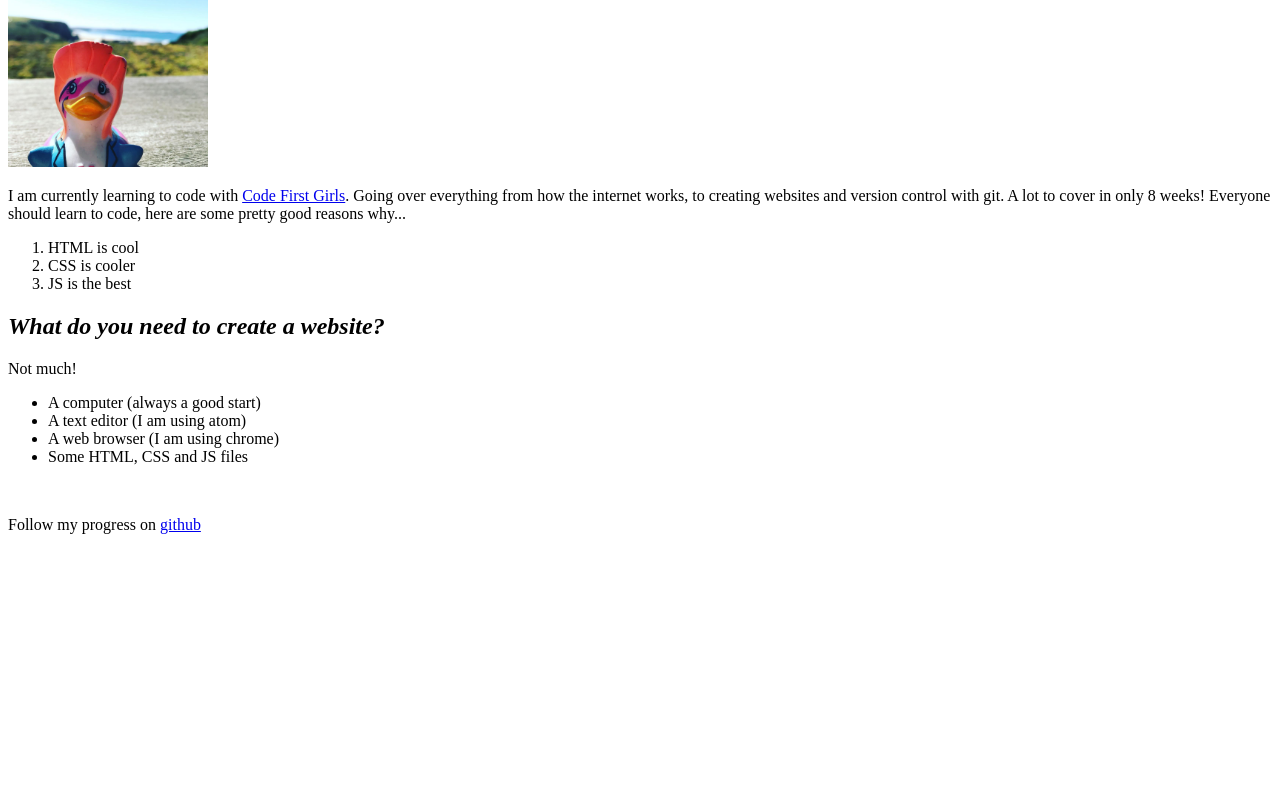
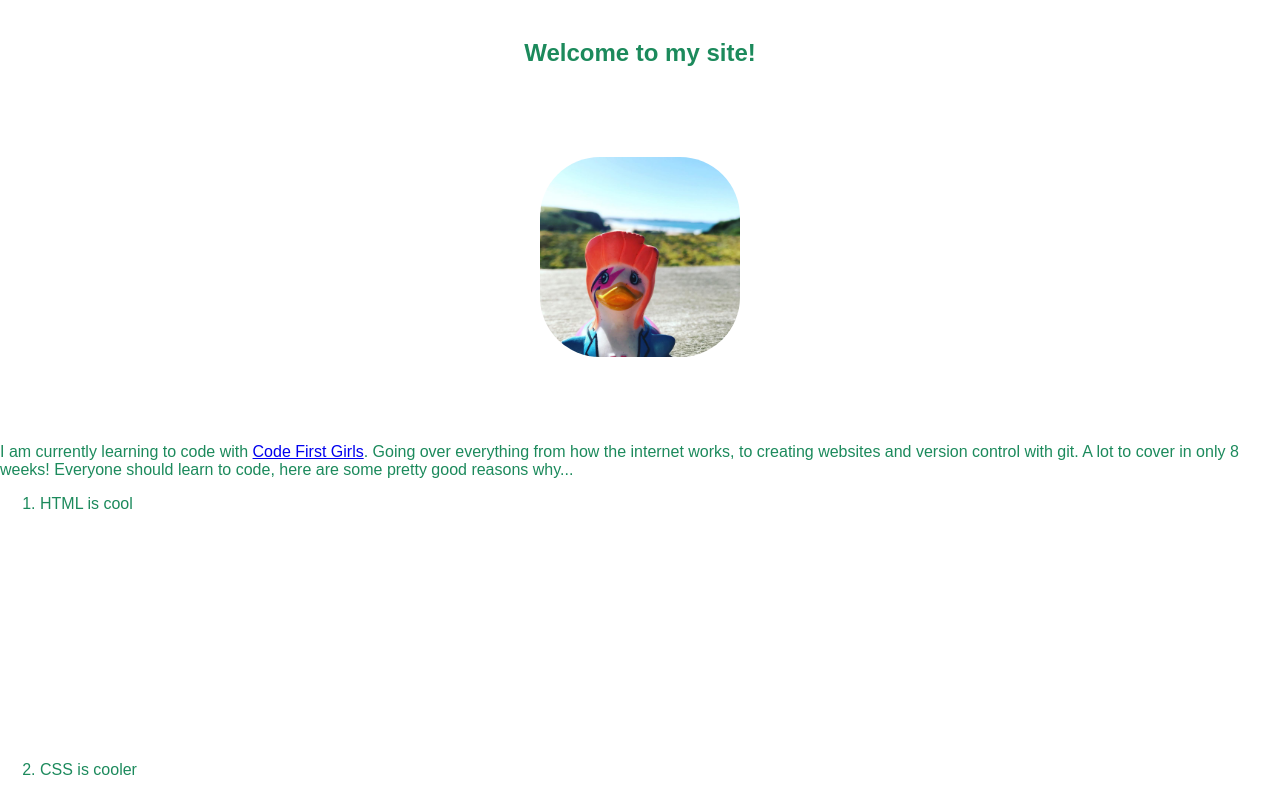
Before and after one commit to Bethhazard/beginners-week-one-master, a plain HTML site: page index.html in a window 1280 px wide. Shown: the part 160-950 px from the top of the page. Before the commit the page ends 800 px from the top, so only its background shows below. Drawn offline with Linux system fonts and the light colour scheme; the site is published under a folder, as on GitHub Pages, so addresses that start at the root find nothing.

Commit message:
deleted words
deleted words

```diff
--- a/index.html
+++ b/index.html
@@ -6,7 +6,7 @@
   <meta name="viewport" content="width=device-width, initial-scale=1">
 
   <title>My first site</title>
-  <link rel="stylesheet" type="text/css" href="/css/style.css">
+  <link rel="stylesheet" type="text/css" href="style.css">
 
 </head>
 <body>
--- /dev/null
+++ b/style.css
@@ -0,0 +1,33 @@
+body{
+  color: rgb(28,138,92);
+  font-family:arial;
+  margin:0px;
+}
+div {
+  min-height: 50VH;
+}
+h1,h2 {
+  text-align: center;
+}
+h1 {font-size:5em
+}
+img {
+  display:flex;
+  padding:70px;
+  margin:0 auto;
+  border-radius:130px;
+}
+li#lower {
+  margin-top:20%;
+}
+li#lowest {
+  margin-top:14%;
+}
+div.contrast {
+  background-color:rgb(5,23,98);
+  color:rgb(255,255,255);
+  display:flex;
+  justify-content:center;
+  align-items:center;
+  flex-direction:column;
+}
```
Also changed, not shown: 1 other file.
